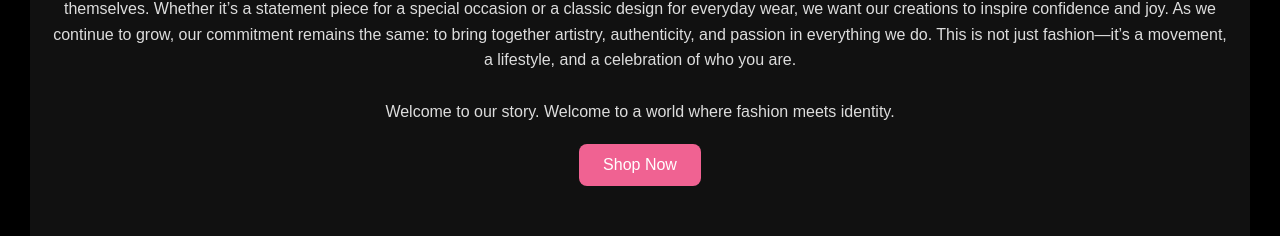
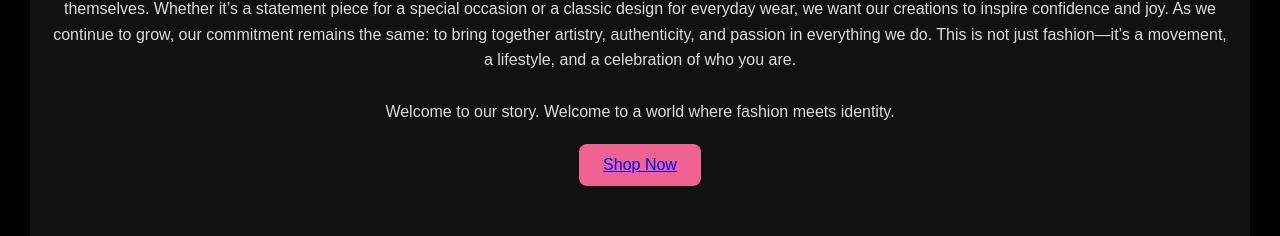
Before and after one commit to Anit81/e-commerce-website, a React (Vite) app: page /about in a window 1280 px wide. Shown: the part 1295-1531 px from the top of the page. Built offline with nearby package versions, Linux system fonts and the light colour scheme.

Commit message:
Update about.jsx

```diff
--- a/src/components/about.jsx
+++ b/src/components/about.jsx
@@ -30,7 +30,7 @@ As we continue to grow, our commitment remains the same: to bring together artis
 <br />
 Welcome to our story. Welcome to a world where fashion meets identity.
           </p>
-          <button>Shop Now</button>
+          <button><Link to="/shop">Shop Now</Link></button>
         </div>
       </section>
 
```
